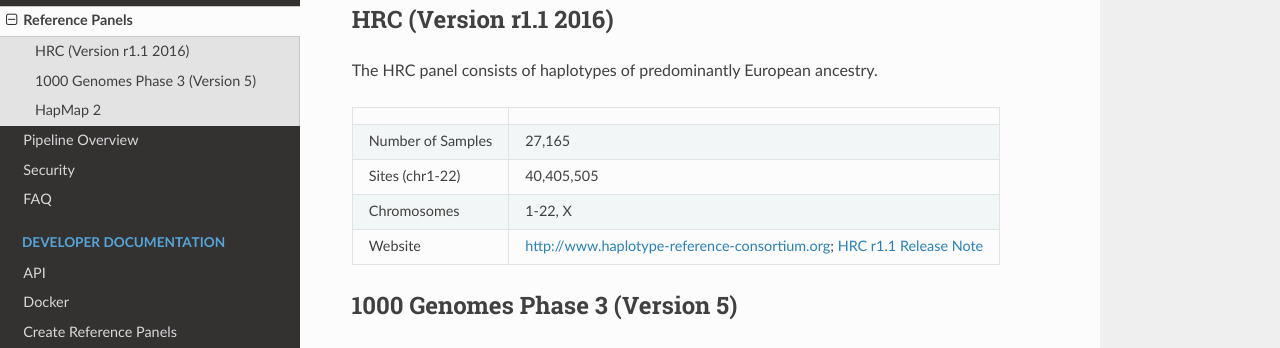
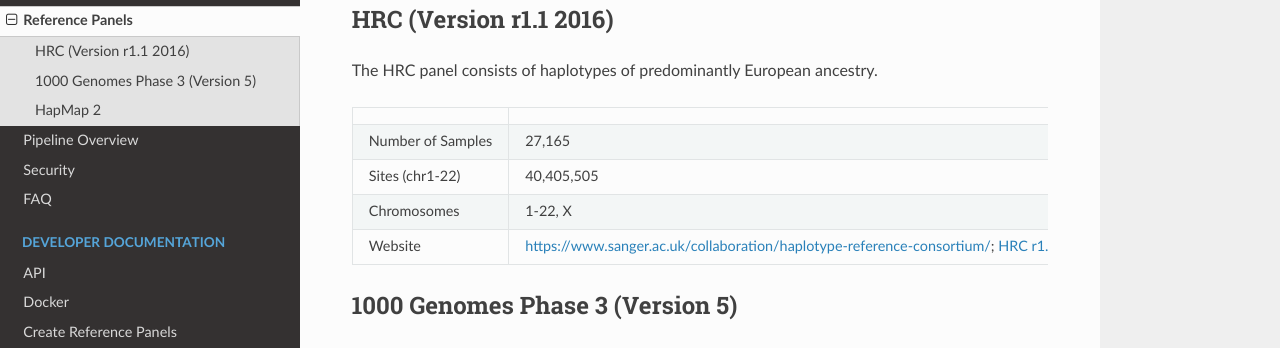
Before and after one commit to hmgu-itg/imputationserver-doc, an MkDocs documentation site: the page built from docs/reference-panels.md, in a window 1280 px wide and 1171 px high. Shown: the part 205-553 px from the top of the window. Built offline with MkDocs 1.6.1, drawn with Linux system fonts in a browser that asks for light colours; nearby versions of some CDN libraries; part of the change alters nothing that is shown.

Commit message:
Update reference-panels.md
replace old HRC link

```diff
--- a/docs/reference-panels.md
+++ b/docs/reference-panels.md
@@ -11,7 +11,7 @@ The HRC panel consists of haplotypes of predominantly European ancestry.
 | Number of Samples | 27,165 |
 | Sites (chr1-22) | 40,405,505 |
 | Chromosomes | 1-22, X|
-| Website | [http://www.haplotype-reference-consortium.org](http://www.haplotype-reference-consortium.org); [HRC r1.1 Release Note](https://imputationserver.sph.umich.edu/start.html#!pages/hrc-r1.1) |
+| Website | [https://www.sanger.ac.uk/collaboration/haplotype-reference-consortium/](https://www.sanger.ac.uk/collaboration/haplotype-reference-consortium/); [HRC r1.1 Release Note](https://imputationserver.sph.umich.edu/start.html#!pages/hrc-r1.1) |
 
 
 ## 1000 Genomes Phase 3 (Version 5)
```
